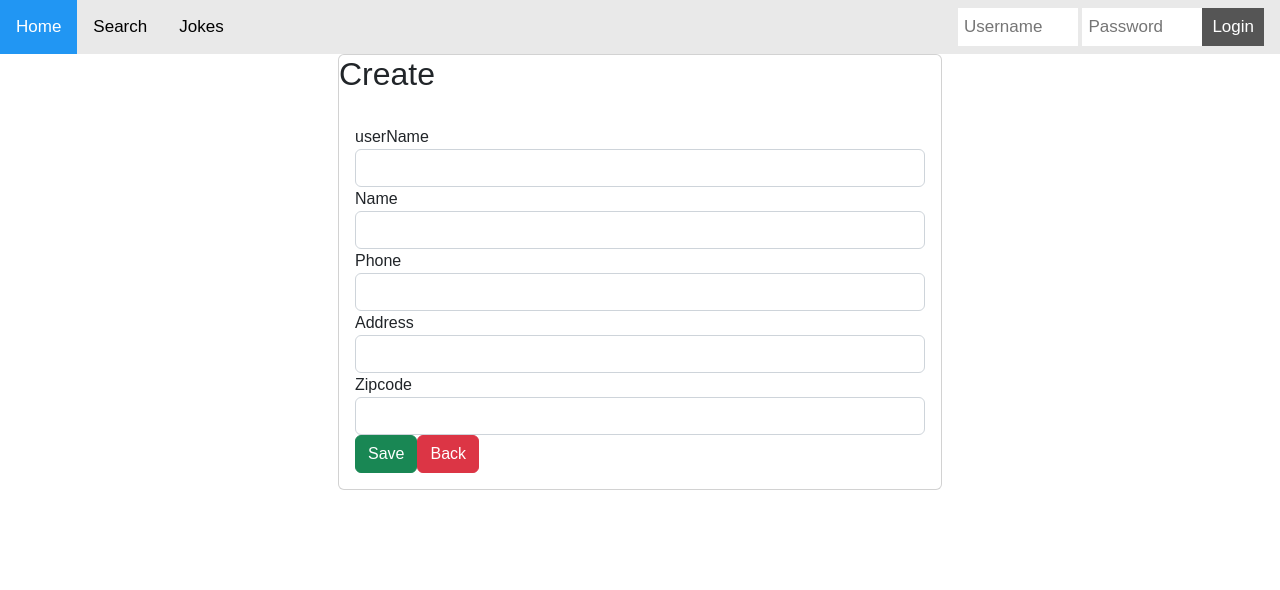
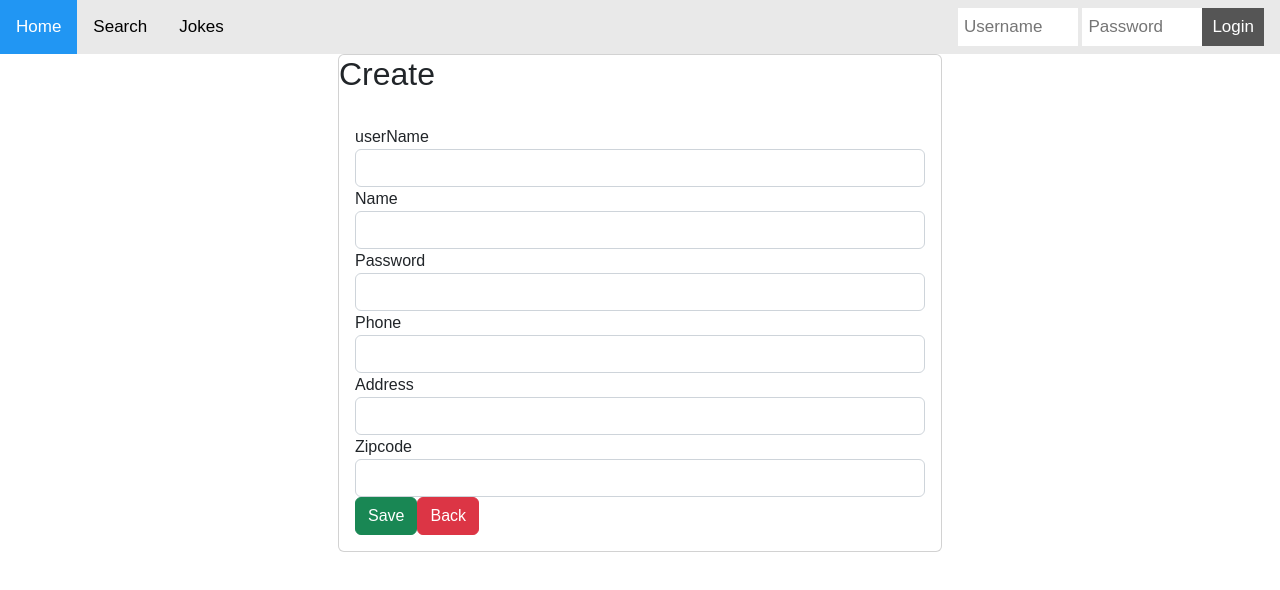
Before and after one commit to Rabiiia/Carpool-frontend, a React app: page / in a window 1280 px wide. Shown: the top 590 px of the page. Built offline with nearby package versions, Linux system fonts and the light colour scheme; the HTML template or start-up script is replaced by a standard one.

Commit message:
cannot post yet, because not pushed from master branch

```diff
--- a/src/pages/Create.jsx
+++ b/src/pages/Create.jsx
@@ -5,8 +5,9 @@ import { BASE_URL } from '../utils/settings';
 const Create = () => {
 
      // const[id,idchange]=useState("");
-   const[userName,setUserName]=useState("");
+   const[username,setUserName]=useState("");
    const[name,setName]=useState("");
+   const[password,setPassword]=useState("");
    const[phone,setPhone]=useState("");
    const[address,setAddress]=useState("");
    const[zipcode,setZipcode]=useState("");
@@ -16,11 +17,11 @@ const Create = () => {
 
   const handlesubmit=(e)=>{
     e.preventDefault();
-    const userdata ={userName,name,phone,address, zipcode};
+    const userdata ={username, name, password,phone,address, zipcode};
 
 
 
-    fetch(BASE_URL,{
+    fetch(BASE_URL + "/",{
       method:"POST",
       headers:{"content-type":"application/json"},
       body:JSON.stringify(userdata)
@@ -29,7 +30,7 @@ const Create = () => {
       navigate('/');
     }).catch((err)=>{
       console.log(err.message)
-    })
+    }, [])
   }
 
 
@@ -67,6 +68,13 @@ const Create = () => {
               <div className="form-group">
                   <label>Name</label>
                   <input  onChange={e=>setName(e.target.value)} className="form-control"></input>
+              </div>
+          </div>
+
+          <div className="col-lg-12">
+              <div className="form-group">
+                  <label>Password</label>
+                  <input  onChange={e=>setPassword(e.target.value)} className="form-control"></input>
               </div>
           </div>
 
```
